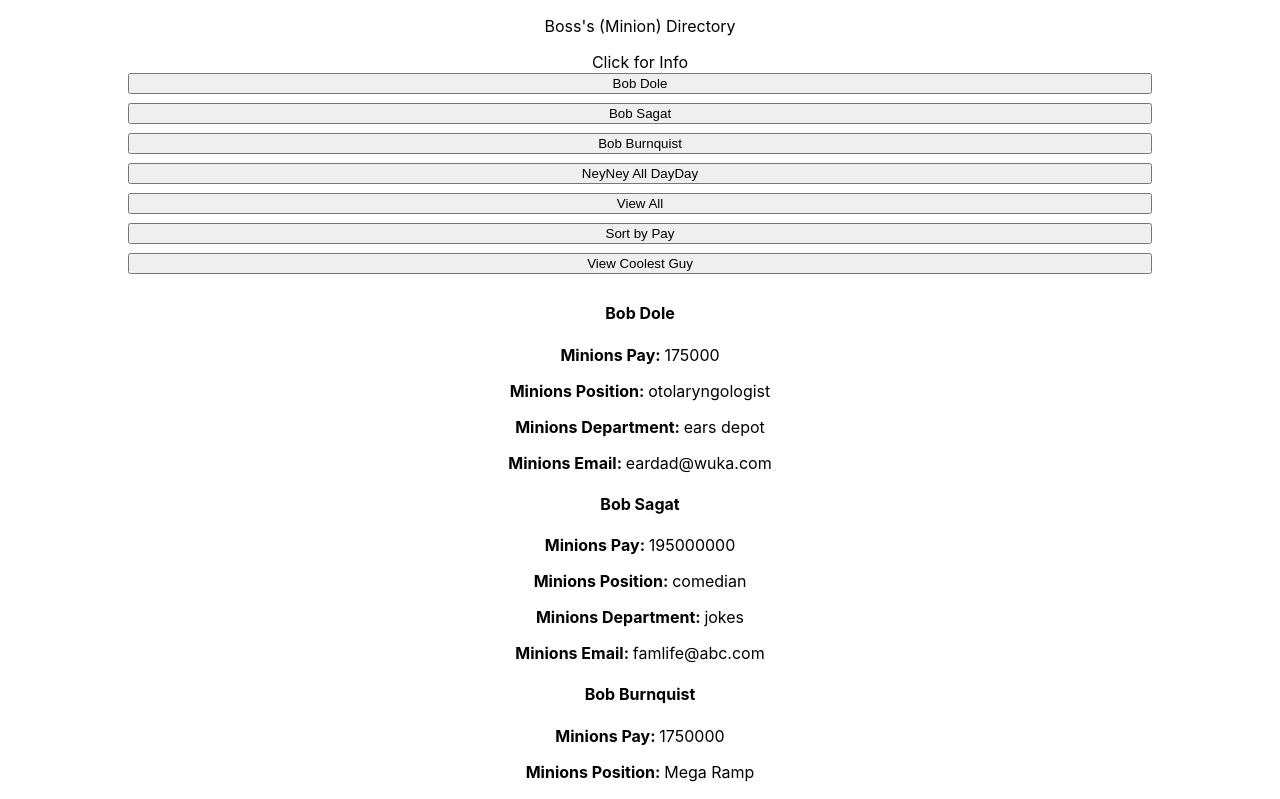
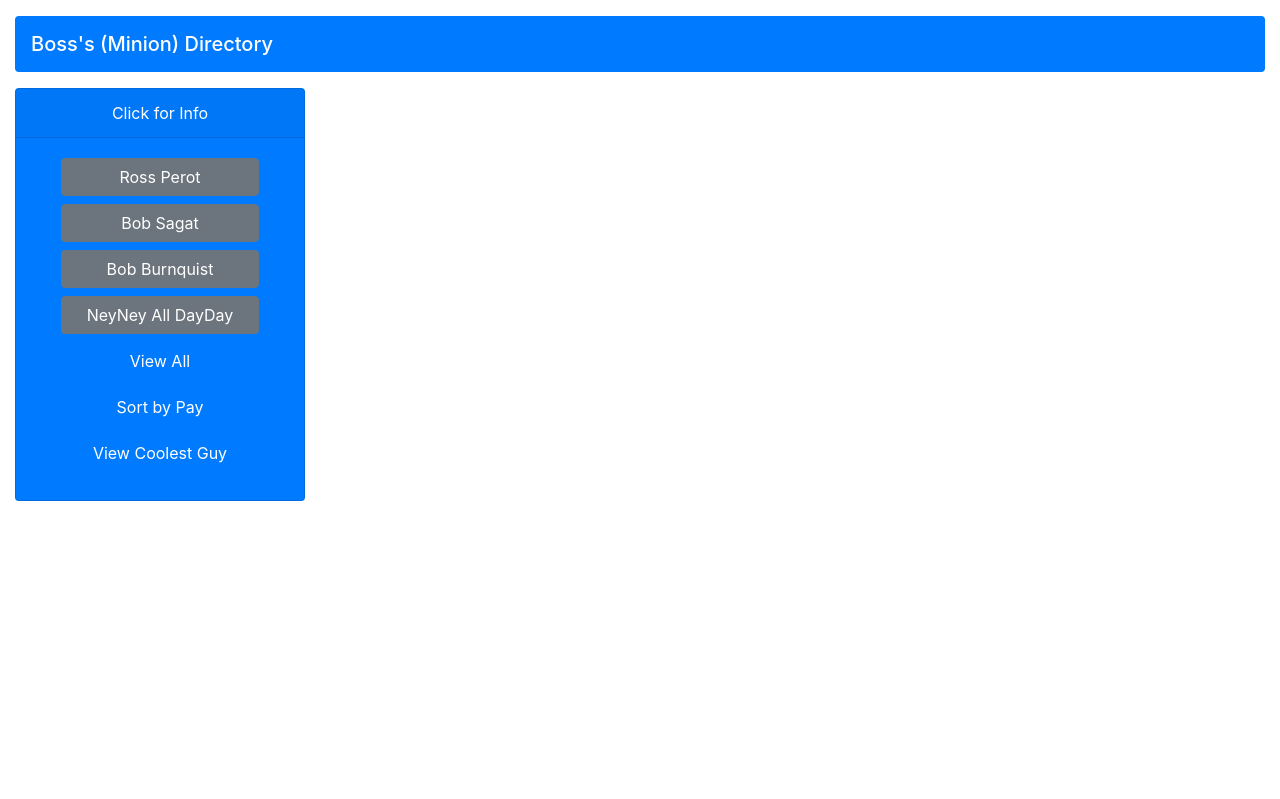
Before and after one commit to neyneyalldayday/employee-directory-react-app, a React (Create React App) app in the folder emp-direct-app/: page / in a window 1280 px wide. Shown: the top 799 px of the page. Built offline with nearby package versions, Linux system fonts and the light colour scheme.

Commit message:
index fun

```diff
--- a/emp-direct-app/public/index.html
+++ b/emp-direct-app/public/index.html
@@ -2,14 +2,13 @@
 <html lang="en">
   <head>
     <meta charset="utf-8" />
-    <link rel="icon" href="%PUBLIC_URL%/favicon.ico" />
     <meta name="viewport" content="width=device-width, initial-scale=1" />
     <meta name="theme-color" content="#000000" />
     <meta
       name="description"
       content="Web site created using create-react-app"
     />
-    <link rel="apple-touch-icon" href="%PUBLIC_URL%/logo192.png" />
+
     <!--
       manifest.json provides metadata used when your web app is installed on a
       user's mobile device or desktop. See https://developers.google.com/web/fundamentals/web-app-manifest/
@@ -25,6 +24,7 @@
       Learn how to configure a non-root public URL by running `npm run build`.
     -->
     <title>Track Them Minions</title>
+    <link rel="stylesheet" href="https://cdn.jsdelivr.net/npm/bootstrap@4.5.3/dist/css/bootstrap.min.css" integrity="sha384-TX8t27EcRE3e/ihU7zmQxVncDAy5uIKz4rEkgIXeMed4M0jlfIDPvg6uqKI2xXr2" crossorigin="anonymous">
   </head>
   <body>
     <noscript>You need to enable JavaScript to run this app.</noscript>
--- a/emp-direct-app/src/components/maincontainer/EmployeeCard/index.js
+++ b/emp-direct-app/src/components/maincontainer/EmployeeCard/index.js
@@ -3,8 +3,8 @@
 function EmployeeCard(props) {
     return (
         <section className="col-9">
-            {props.results.map(result => (
-                <div className="card" style={{marginBottom: "1rem"}}>
+            {props.results.map((result, index) => (
+                <div key={index} className="card" style={{marginBottom: "1rem"}}>
                 <div className="card-body">
                   <h4 className="card-title">{result.name}</h4>
                   <p className="card-text"><strong>Minions Pay: </strong>{result.pay}</p>
--- a/emp-direct-app/src/components/maincontainer/index.js
+++ b/emp-direct-app/src/components/maincontainer/index.js
@@ -6,9 +6,13 @@
 import Minion from "../../minions.json";
 
 class MainContainer extends Component {
-    state ={
-        results: []
-    };
+    constructor(){
+        super()
+        this.state ={
+            results: []
+        };
+      console.log("constuctor")
+    }
 
 
     handleSingleMinion = event => {
@@ -23,7 +27,6 @@
         this.setState({results: singleMinion})
     };
     handleViewAll = event => {
-
         this.setState({results: Minion})
     };
     handleSortPay = event => {
@@ -47,14 +50,16 @@
         }
         this.setState({results: CoolGuy})
     };
-    componentDidMount() {
-        this.handleViewAll()
-    }
+    // componentDidMount() {
+    //     this.handleViewAll()
+    //     console.log("mount")
+    // }
 
 
 
 
     render(){
+        console.log("render")
         return (
             <div className="App">
             <main className="container-fluid" style={{paddingTop: "1rem"}}>
@@ -63,7 +68,7 @@
                 <NameCard>
                 <div className="card-header" style={{textAlign: "center"}}>Click for Info</div>
                 <div className="card-body" style={{textAlign: "center"}}>
-                {Minion.map(emp => ( <Name empName={emp.name} class="btn btn-secondary" handleSingleMinion={this.handleSingleMinion}/>))}
+                {Minion.map((emp, index) => ( <Name key={index} empName={emp.name} class="btn btn-secondary" handleSingleMinion={this.handleSingleMinion}/>))}
                 <Name empName="View All" class="btn btn-primary" handleSingleMinion={this.handleViewAll} />
                 <Name empName="Sort by Pay" class="btn btn-primary" handleSingleMinion={this.handleSortPay} />
                 <Name empName="View Coolest Guy" class="btn btn-primary" handleSingleMinion={this.handleCoolGuy}/>
--- a/emp-direct-app/src/minions.json
+++ b/emp-direct-app/src/minions.json
@@ -1,7 +1,7 @@
 [
     {
         "id": 1,
-        "name": "Bob Dole",
+        "name": "Ross Perot",
         "pay": 175000,
         "position": "otolaryngologist",
         "department": "ears depot",
```
Also changed, not shown: emp-direct-app/public/manifest.json.
